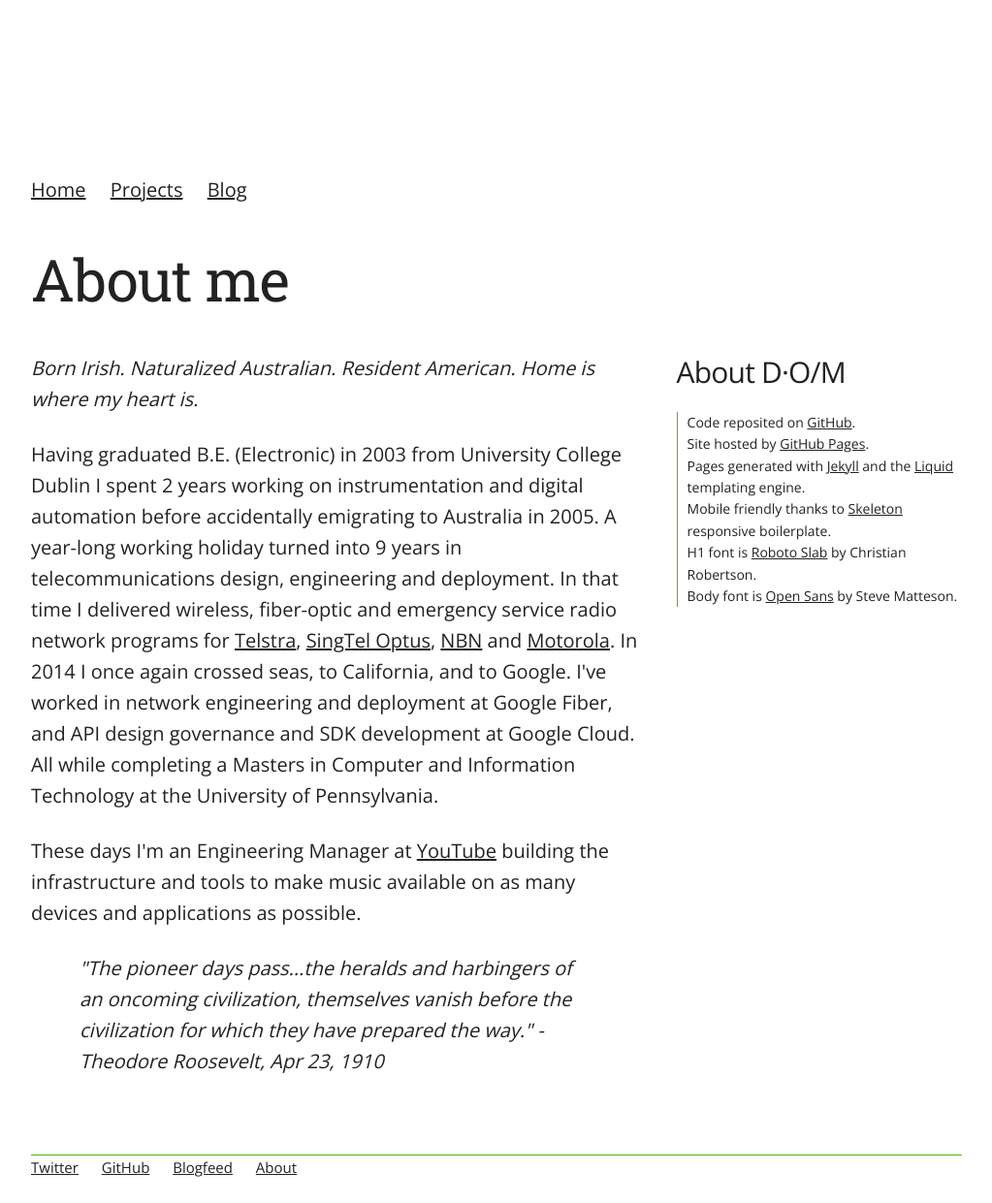
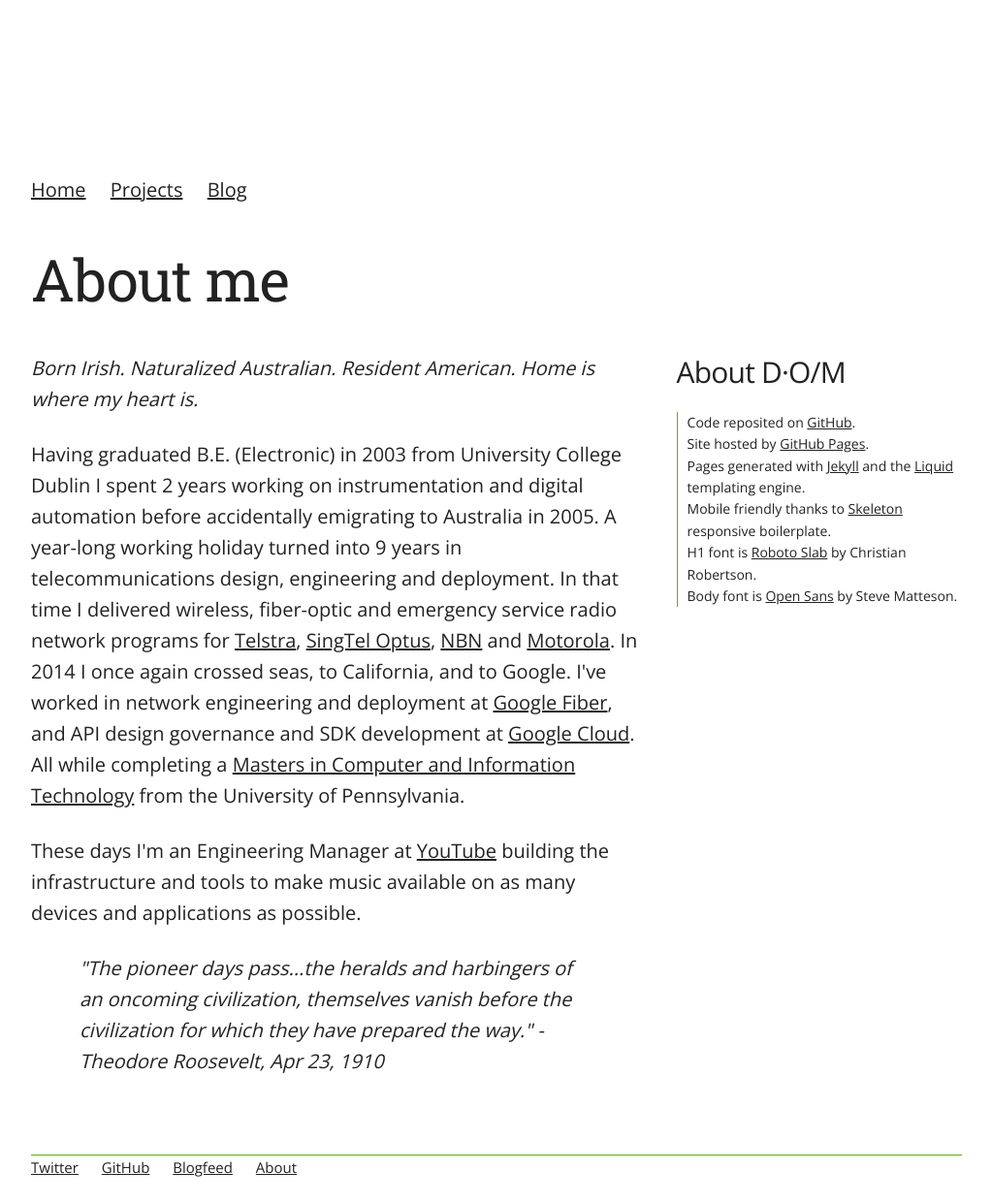
Before and after one commit to danoscarmike/danoscarmike.github.io, a Jekyll site: the page built from about/index.html, in a window 1280 px wide. Shown: the whole page at 97% size, without its empty margins (128-1151 px from the left). Built offline with Jekyll 4.4.1, drawn with Linux system fonts in a browser that asks for light colours.

Commit message:
updates links on about page

```diff
--- a/about/index.html
+++ b/about/index.html
@@ -18,8 +18,9 @@
 			for <a href="https://en.wikipedia.org/wiki/Telstra">Telstra</a>, <a href="https://en.wikipedia.org/wiki/Optus">SingTel Optus</a>,
 				<a href="https://en.wikipedia.org/wiki/Nbn_(telecommunications_company)">NBN</a> and
 				<a href="https://en.wikipedia.org/wiki/Motorola_Solutions">Motorola</a>.  In 2014 I once again crossed seas, to California, and to Google.
-				I've worked in network engineering and deployment at Google Fiber, and API design governance and SDK development at Google Cloud. All while
-				completing a Masters in Computer and Information Technology at the University of Pennsylvania.
+				I've worked in network engineering and deployment at <a href="fiber.google.com">Google Fiber</a>, and API design governance and SDK development
+				at <a href="cloud.google.com">Google Cloud</a>. All while
+				completing a <a href="https://online.seas.upenn.edu/degrees/mcit-online/">Masters in Computer and Information Technology</a> from the University of Pennsylvania.
 			</p>
 		</div>
 		<div>
@@ -33,8 +34,8 @@
 	<div class="four columns">
 		<h4>About D&middot;O&sol;M</h4>
 		<div class="rightabout">
-			Code reposited on <a href="https://github.com">GitHub</a>.<br>
-			Site hosted by <a href="">GitHub Pages</a>.<br>
+			Code reposited on <a href="https://github.com/danoscarmike">GitHub</a>.<br>
+			Site hosted by <a href="https://github.com/danoscarmike/danoscarmike.github.io">GitHub Pages</a>.<br>
 			Pages generated with <a href="https://jekyllrb.com/">Jekyll</a> and the <a href="https://shopify.github.io/liquid/">Liquid</a> templating engine.<br>
 			Mobile friendly thanks to <a href="http://getskeleton.com/">Skeleton</a> responsive boilerplate.<br>
 			H1 font is <a href="https://fonts.google.com/specimen/Roboto+Slab?query=roboto+slab">Roboto Slab</a> by Christian Robertson.<br>
```
